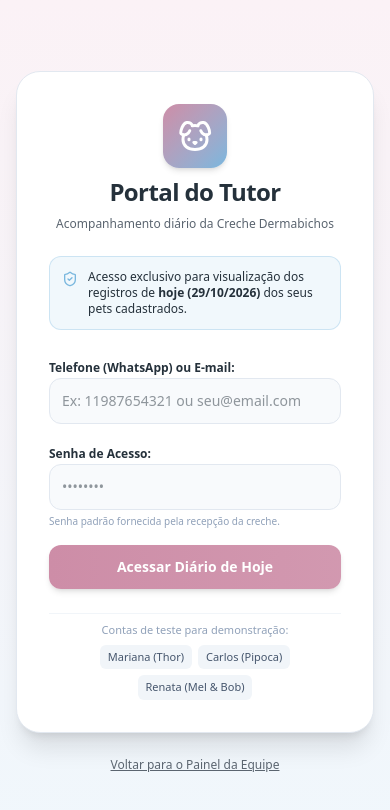
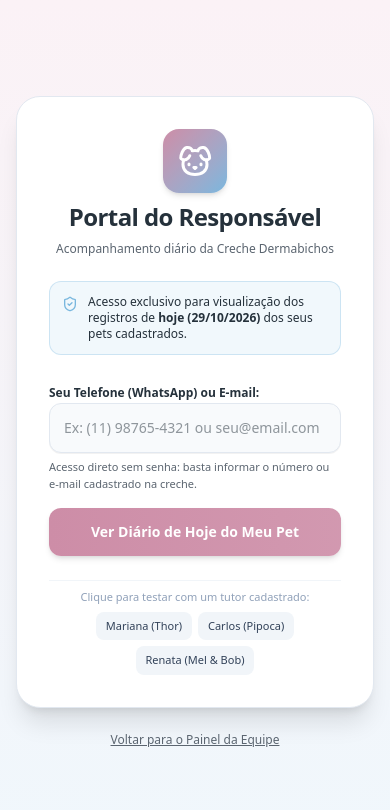
Before and after one commit to dmchiodini/dermabichos-creche, a Next.js app: page /portal in a window 390 px wide. Shown: the top 810 px of the page. Built offline with nearby package versions, Linux system fonts and the light colour scheme.

Commit message:
feat: passwordless guardian portal access with phone or email

```diff
--- a/src/app/page.tsx
+++ b/src/app/page.tsx
@@ -39,7 +39,7 @@ export default function Home() {
               className="flex items-center gap-1.5 px-3 py-1.5 rounded-xl text-xs font-bold text-white bg-[#CD8DA7] hover:bg-[#b87791] shadow-xs transition-colors"
             >
               <Smartphone className="w-3.5 h-3.5" />
-              <span>Portal do Tutor</span>
+              <span>Portal</span>
             </Link>
           </div>
         </div>
@@ -220,7 +220,7 @@ export default function Home() {
             href="/portal"
             className="w-full flex items-center justify-center gap-2 py-3.5 rounded-2xl font-bold text-xs text-white bg-[#CD8DA7] hover:bg-[#b87791] shadow-xs transition-colors"
           >
-            <span>Acessar Portal do Tutor</span>
+            <span>Acessar Portal do Responsável</span>
             <ArrowRight className="w-4 h-4" />
           </Link>
         </div>
--- a/src/app/portal/page.tsx
+++ b/src/app/portal/page.tsx
@@ -32,7 +32,6 @@ import Link from "next/link";
 export default function PortalPage() {
   const [isAuthenticated, setIsAuthenticated] = useState(false);
   const [phoneOrEmailInput, setPhoneOrEmailInput] = useState("");
-  const [passwordInput, setPasswordInput] = useState("");
   const [authError, setAuthError] = useState("");
 
   const [guardian, setGuardian] = useState<Guardian | null>(null);
@@ -44,9 +43,48 @@ export default function PortalPage() {
 
   useEffect(() => {
     setTodayStr(getTodayDateString());
+
+    // Se houver telefone ou email nos parâmetros da URL (ex: vindo direto do link do WhatsApp)
+    if (typeof window !== "undefined") {
+      const params = new URLSearchParams(window.location.search);
+      const urlTutor = params.get("tutor") || params.get("phone");
+      if (urlTutor) {
+        setPhoneOrEmailInput(urlTutor);
+        // Tenta auto login se vier com parâmetro
+        autoLoginWithParam(urlTutor);
+      }
+    }
   }, []);
 
-  // Tenta autenticar
+  const autoLoginWithParam = async (identifier: string) => {
+    setLoading(true);
+    try {
+      const allGuardians = await getGuardians();
+      const cleanPhone = identifier.replace(/\D/g, "");
+
+      const found = allGuardians.find(g =>
+        (cleanPhone && g.phone.replace(/\D/g, "").includes(cleanPhone)) ||
+        (g.email && g.email.toLowerCase() === identifier.toLowerCase().trim())
+      );
+
+      if (found) {
+        const portalData = await getGuardianPortalPetsAndTodayReports(identifier);
+        setGuardian(portalData.guardian);
+        setPets(portalData.pets);
+        setReports(portalData.reports);
+        if (portalData.pets.length > 0) {
+          setSelectedPetId(portalData.pets[0].id);
+        }
+        setIsAuthenticated(true);
+      }
+    } catch {
+      // Ignora erro no auto login silencioso
+    } finally {
+      setLoading(false);
+    }
+  };
+
+  // Login sem senha: apenas telefone ou e-mail
   const handleLogin = async (e: React.FormEvent) => {
     e.preventDefault();
     setAuthError("");
@@ -62,7 +100,7 @@ export default function PortalPage() {
       );
 
       if (!found) {
-        setAuthError("Responsável não encontrado com esse telefone ou e-mail.");
+        setAuthError("Nenhum responsável encontrado com esse telefone ou e-mail. Verifique se o cadastro foi realizado pela equipe da creche.");
         setLoading(false);
         return;
       }
@@ -77,7 +115,7 @@ export default function PortalPage() {
       }
       setIsAuthenticated(true);
     } catch {
-      setAuthError("Erro ao autenticar. Tente novamente.");
+      setAuthError("Erro ao acessar o portal. Tente novamente.");
     } finally {
       setLoading(false);
     }
@@ -90,7 +128,6 @@ export default function PortalPage() {
     setReports([]);
     setSelectedPetId("");
     setPhoneOrEmailInput("");
-    setPasswordInput("");
   };
 
   // Pet ativo selecionado
@@ -108,7 +145,7 @@ export default function PortalPage() {
             <div className="w-16 h-16 rounded-2xl bg-gradient-to-br from-[#CD8DA7] to-[#79B7DE] flex items-center justify-center text-white mx-auto shadow-md">
               <Dog className="w-9 h-9" />
             </div>
-            <h1 className="text-2xl font-black text-[#25313B] tracking-tight">Portal do Tutor</h1>
+            <h1 className="text-2xl font-black text-[#25313B] tracking-tight">Portal do Responsável</h1>
             <p className="text-xs text-[#5B6570]">
               Acompanhamento diário da Creche Dermabichos
             </p>
@@ -122,29 +159,19 @@ export default function PortalPage() {
           </div>
 
           <form onSubmit={handleLogin} className="space-y-4">
-            <div className="space-y-1">
-              <label className="text-xs font-bold text-[#25313B]">Telefone (WhatsApp) ou E-mail:</label>
+            <div className="space-y-1.5">
+              <label className="text-xs font-bold text-[#25313B]">Seu Telefone (WhatsApp) ou E-mail:</label>
               <input
                 type="text"
                 required
                 value={phoneOrEmailInput}
                 onChange={(e) => setPhoneOrEmailInput(e.target.value)}
-                placeholder="Ex: 11987654321 ou seu@email.com"
-                className="w-full text-sm p-3 bg-slate-50 border border-slate-200 rounded-xl focus:bg-white focus:border-[#79B7DE] transition-colors"
+                placeholder="Ex: (11) 98765-4321 ou seu@email.com"
+                className="w-full text-sm p-3.5 bg-slate-50 border border-slate-200 rounded-xl focus:bg-white focus:border-[#79B7DE] transition-colors shadow-2xs font-medium"
               />
-            </div>
-
-            <div className="space-y-1">
-              <label className="text-xs font-bold text-[#25313B]">Senha de Acesso:</label>
-              <input
-                type="password"
-                required
-                value={passwordInput}
-                onChange={(e) => setPasswordInput(e.target.value)}
-                placeholder="••••••••"
-                className="w-full text-sm p-3 bg-slate-50 border border-slate-200 rounded-xl focus:bg-white focus:border-[#79B7DE] transition-colors"
-              />
-              <p className="text-[10px] text-slate-400">Senha padrão fornecida pela recepção da creche.</p>
+              <p className="text-[11px] text-[#5B6570]">
+                Acesso direto sem senha: basta informar o número ou e-mail cadastrado na creche.
+              </p>
             </div>
 
             {authError && (
@@ -156,34 +183,34 @@ export default function PortalPage() {
             <button
               type="submit"
               disabled={loading}
-              className="w-full py-3 rounded-xl font-bold text-sm text-white bg-gradient-to-r from-[#CD8DA7] to-[#CD8DA7]/90 hover:opacity-95 shadow-md transition-all disabled:opacity-50"
+              className="w-full py-3.5 rounded-xl font-bold text-sm text-white bg-gradient-to-r from-[#CD8DA7] to-[#CD8DA7]/90 hover:opacity-95 shadow-md transition-all disabled:opacity-50 flex items-center justify-center gap-2 cursor-pointer"
             >
-              {loading ? "Entrando..." : "Acessar Diário de Hoje"}
+              {loading ? "Localizando Diário..." : "Ver Diário de Hoje do Meu Pet"}
             </button>
           </form>
 
           {/* Dica para teste rápido de demonstração */}
           <div className="pt-2 border-t border-slate-100 text-center">
-            <p className="text-[11px] text-slate-400 mb-1.5 font-medium">Contas de teste para demonstração:</p>
+            <p className="text-[11px] text-slate-400 mb-1.5 font-medium">Clique para testar com um tutor cadastrado:</p>
             <div className="flex flex-wrap justify-center gap-1.5 text-[11px]">
               <button
                 type="button"
-                onClick={() => { setPhoneOrEmailInput("11987654321"); setPasswordInput("123456"); }}
-                className="px-2 py-1 bg-slate-100 hover:bg-slate-200 rounded-md text-slate-600"
+                onClick={() => setPhoneOrEmailInput("11987654321")}
+                className="px-2.5 py-1.5 bg-slate-100 hover:bg-slate-200 rounded-lg text-slate-700 font-medium transition-colors"
               >
                 Mariana (Thor)
               </button>
               <button
                 type="button"
-                onClick={() => { setPhoneOrEmailInput("11991234567"); setPasswordInput("123456"); }}
-                className="px-2 py-1 bg-slate-100 hover:bg-slate-200 rounded-md text-slate-600"
+                onClick={() => setPhoneOrEmailInput("11991234567")}
+                className="px-2.5 py-1.5 bg-slate-100 hover:bg-slate-200 rounded-lg text-slate-700 font-medium transition-colors"
               >
                 Carlos (Pipoca)
               </button>
               <button
                 type="button"
-                onClick={() => { setPhoneOrEmailInput("11976543210"); setPasswordInput("123456"); }}
-                className="px-2 py-1 bg-slate-100 hover:bg-slate-200 rounded-md text-slate-600"
+                onClick={() => setPhoneOrEmailInput("11976543210")}
+                className="px-2.5 py-1.5 bg-slate-100 hover:bg-slate-200 rounded-lg text-slate-700 font-medium transition-colors"
               >
                 Renata (Mel & Bob)
               </button>
@@ -249,11 +276,10 @@ export default function PortalPage() {
               <button
                 key={p.id}
                 onClick={() => setSelectedPetId(p.id)}
-                className={`flex items-center gap-2 px-3 py-1.5 rounded-xl text-xs font-semibold transition-all ${
-                  selectedPetId === p.id
-                    ? "bg-[#25313B] text-white shadow-xs"
-                    : "bg-white text-slate-700 border border-slate-200 hover:bg-slate-100"
-                }`}
+                className={`flex items-center gap-2 px-3 py-1.5 rounded-xl text-xs font-semibold transition-all ${selectedPetId === p.id
+                  ? "bg-[#25313B] text-white shadow-xs"
+                  : "bg-white text-slate-700 border border-slate-200 hover:bg-slate-100"
+                  }`}
               >
                 <PetAvatar pet={p} size="sm" />
                 <span>{p.name}</span>
--- a/src/components/Navbar.tsx
+++ b/src/components/Navbar.tsx
@@ -52,7 +52,7 @@ export function Navbar() {
               className="flex items-center gap-1.5 px-3 py-1.5 rounded-lg text-xs font-semibold bg-[#CD8DA7] text-white hover:bg-[#b87791]"
             >
               <Smartphone className="w-3.5 h-3.5" />
-              <span>Portal do Tutor</span>
+              <span>Portal do Responsável</span>
             </Link>
           </div>
         </div>
--- a/src/components/WhatsAppShareModal.tsx
+++ b/src/components/WhatsAppShareModal.tsx
@@ -51,7 +51,10 @@ export function WhatsAppShareModal({
     nao_observado: "Não observado",
   };
 
-  const portalUrl = typeof window !== "undefined" ? `${window.location.origin}/portal` : "https://dermabichos.vercel.app/portal";
+  const portalBase = typeof window !== "undefined" ? `${window.location.origin}/portal` : "https://dermabichos.vercel.app/portal";
+  const portalUrlWithParam = selectedGuardian?.phone
+    ? `${portalBase}?tutor=${selectedGuardian.phone.replace(/\D/g, "")}`
+    : portalBase;
 
   const messageText = `🐾 *Dermabichos Creche Canina* - Resumo do Dia
 🐶 *Pet:* ${pet.name}
@@ -62,8 +65,8 @@ export function WhatsAppShareModal({
 💤 *Descanso pós-almoço:* ${napMap[report.nap_after_lunch] || report.nap_after_lunch}${report.nap_notes ? ` (${report.nap_notes})` : ""}
 ✨ *Socialização:* ${report.behavior_socialization || "Excelente convivência com a matilha!"}
 ${report.free_observations ? `📝 *Observações:* ${report.free_observations}\n` : ""}
-📸 *Fotos do dia e detalhes completos no Portal do Tutor:*
-👉 ${portalUrl}
+📸 *Fotos do dia e detalhes completos no Portal do Responsável:*
+👉 ${portalUrlWithParam}
 _(Lembrete: Fotos e momentos ficam disponíveis no portal por 7 dias)_
 
 Um grande abraço de toda a equipe Dermabichos! 💖🐶`;
@@ -136,11 +139,10 @@ Um grande abraço de toda a equipe Dermabichos! 💖🐶`;
               {guardians.map((g) => (
                 <label
                   key={g.id}
-                  className={`flex items-center justify-between p-2.5 rounded-lg border text-xs cursor-pointer transition-colors ${
-                    selectedGuardian?.id === g.id
+                  className={`flex items-center justify-between p-2.5 rounded-lg border text-xs cursor-pointer transition-colors ${selectedGuardian?.id === g.id
                       ? "border-[#79B7DE] bg-[#79B7DE]/10 font-semibold text-[#25313B]"
                       : "border-slate-200 hover:bg-slate-50 text-[#5B6570]"
-                  }`}
+                    }`}
                 >
                   <div className="flex items-center gap-2">
                     <input
```
Also changed, not shown: src/app/admin/layout.tsx (line endings or trailing spaces), src/app/admin/login/page.tsx (line endings or trailing spaces), src/app/admin/page.tsx (line endings or trailing spaces), src/app/monitora/login/page.tsx (line endings or trailing spaces), 1 other file (tests, documents, lock files or other folders).
